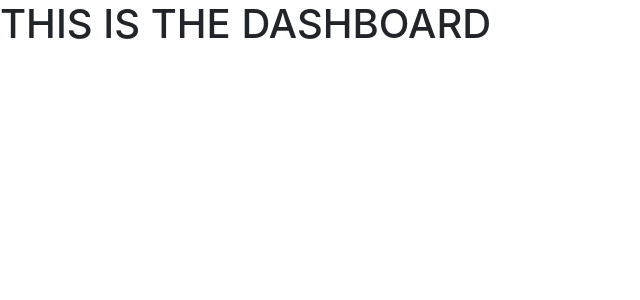
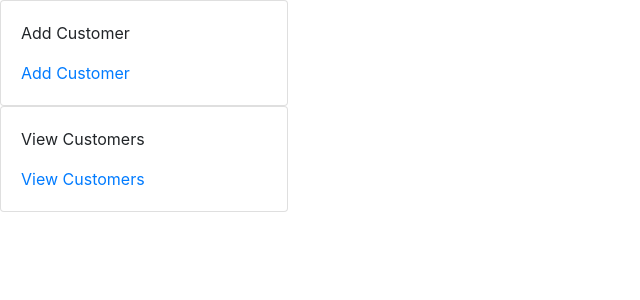
Before and after one commit to mikailyusuf/cdms, a Django app: page / in a window 1280 px wide. Shown: the part 56-356 px from the top of the page, without its empty margins (0-640 px from the left). Run offline with Django 3.2, Linux system fonts and the light colour scheme; some libraries are stand-ins or nearby versions.

Commit message:
Added CRUD Funtionality

```diff
--- a/customers/models.py
+++ b/customers/models.py
@@ -12,4 +12,4 @@ class Customers(models.Model):
     date_created = models.DateTimeField(auto_now_add=True, null=True)
 
     def __str__(self):
-        return self.email
+        return self.name
--- a/customers/templates/customers/dashboard.html
+++ b/customers/templates/customers/dashboard.html
@@ -2,12 +2,24 @@
 
 {% block content%}
 {% include 'customers/navbar.html'%}
-<h1>THIS IS THE DASHBOARD</h1>
 
-{% for customer in customers %}
-<h2>{{ customer.email}}</h2>
-<h2>{{ customer.name}}</h2>
+<div class="card" style="width: 18rem;">
+  <div class="card-body">
 
-{% endfor %}
+    <p class="card-text">Add Customer</p>
+
+    <a href="{% url 'addCustomer'%}" class="card-link">Add Customer</a>
+  </div>
+</div>
+
+
+<div class="card" style="width: 18rem;">
+  <div class="card-body">
+
+    <p class="card-text">View Customers</p>
+
+    <a href="{% url 'customers' %}" class="card-link">View Customers</a>
+  </div>
+</div>
 
 {% endblock %}
--- a/customers/urls.py
+++ b/customers/urls.py
@@ -5,5 +5,7 @@ urlpatterns = [
     path('customers/', views.customers, name='customers'),
     path('customer/<str:pk>/', views.customer, name='customer'),
     path('', views.dashboard, name='dashboard'),
-
+    path('add_customer',views.addCustomer, name =  'addCustomer'),
+    path('update_customer/<str:pk>/', views.updateCustomer, name='updateCustomer'),
+    path('delete_customer/<str:pk>/', views.deleteCustomer, name='deleteCustomer'),
 ]
--- a/customers/views.py
+++ b/customers/views.py
@@ -1,5 +1,6 @@
-from django.shortcuts import render
+from django.shortcuts import render,redirect
 from .models import Customers
+from .forms import CustomerForm
 
 # Create your views here.
 
@@ -15,6 +16,40 @@ def customer(request, pk):
     context = {'customer': customer}
     return render(request, 'customers/customer.html', context)
 
+
 def dashboard(request):
 
     return render(request,'customers/dashboard.html')
+
+
+def addCustomer(request):
+    form = CustomerForm()
+    if request.method == 'POST':
+        form = CustomerForm(request.POST)
+        if form.is_valid():
+            form.save()
+            return redirect('/')
+    context = {'form':form}
+    return render(request, 'customers/add_customer.html', context)
+
+
+def updateCustomer(request,pk):
+    customer = Customers.objects.get(id=pk)
+    form = CustomerForm(instance=customer)
+    if request.method == 'POST':
+        form = CustomerForm(request.POST,instance=customer)
+        if form.is_valid():
+            form.save()
+            return redirect('/')
+    context = {'form':form}
+    return render(request, 'customers/add_customer.html', context)
+
+
+def deleteCustomer(request, pk):
+    customer = Customers.objects.get(id=pk)
+    if request.method == 'POST':
+        customer.delete()
+        return redirect('/')
+
+    context = {'customer':customer}
+    return render(request,'customers/delete_customer.html', context)
```
Also changed, not shown: customers/forms.py (added, +7 -0 lines), customers/templates/customers/add_customer.html (added, +15 -0 lines), customers/templates/customers/customers.html (+5 -2 lines), customers/templates/customers/delete_customer.html (added, +16 -0 lines), db.sqlite3.
